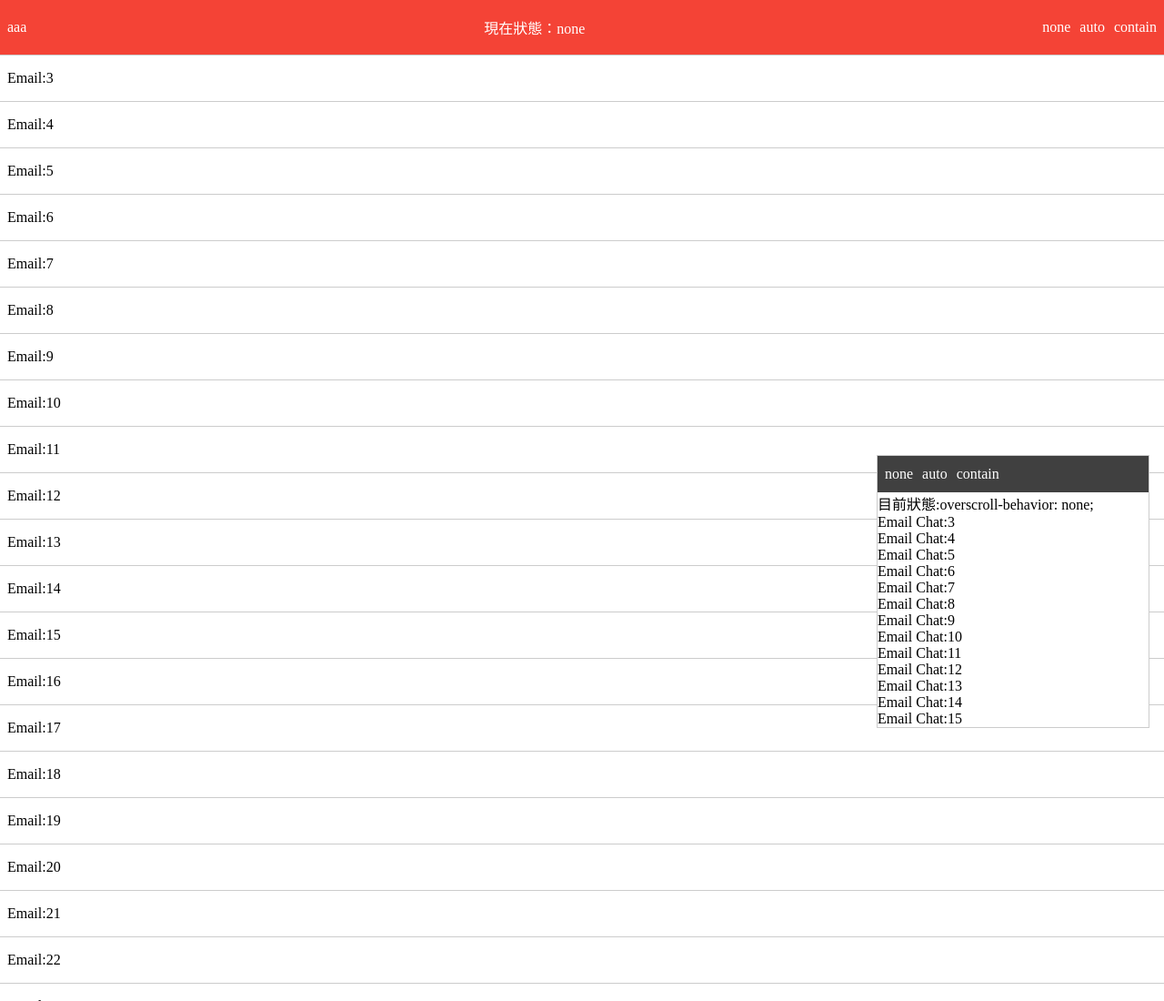
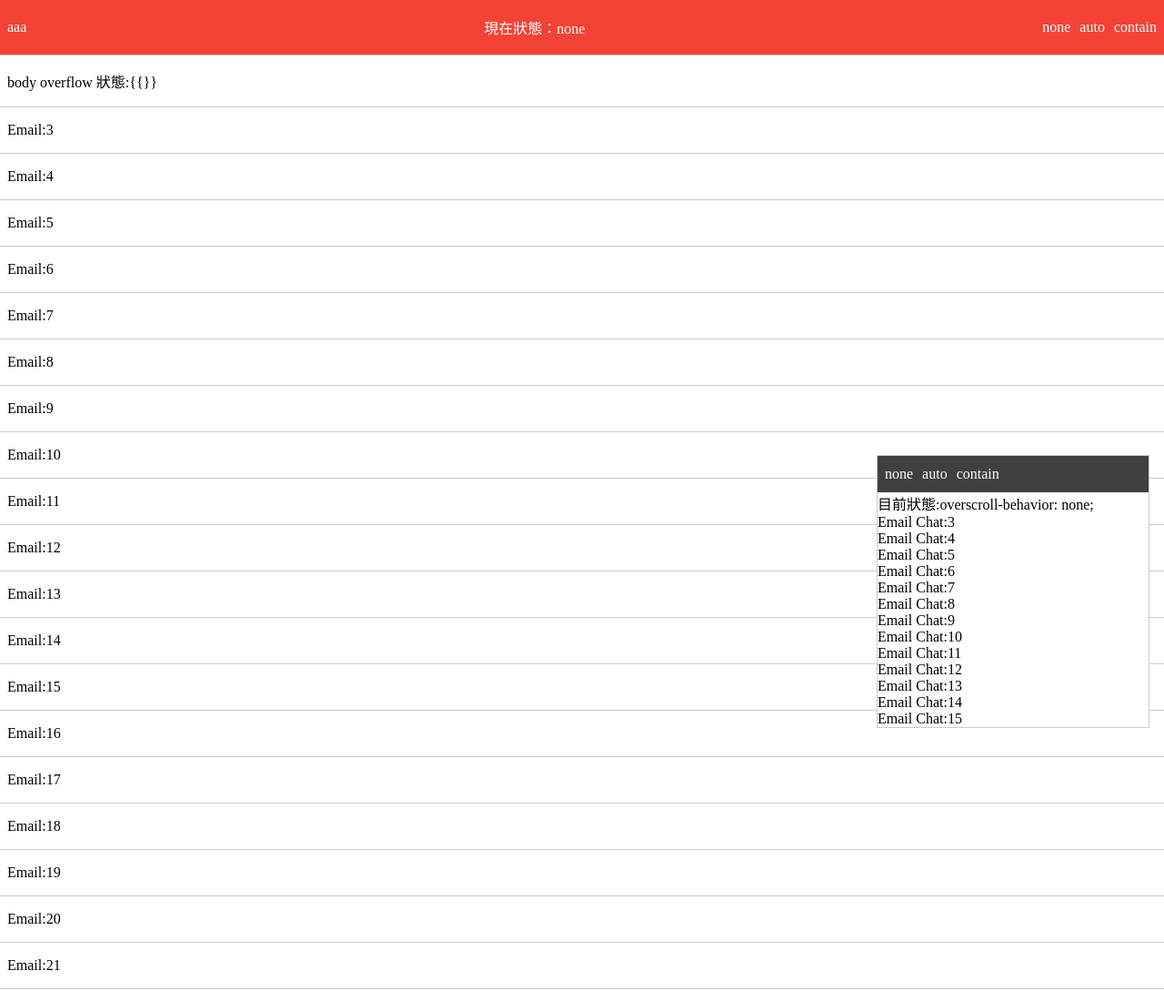
Before and after one commit to yji35j42012/test, a plain HTML site: page index2.html in a window 1280 px wide. Shown: the top 1100 px of the page at 91% size. Drawn offline with nearby package versions, Linux system fonts and the light colour scheme.

Commit message:
檔案同步

```diff
--- a/index2.html
+++ b/index2.html
@@ -144,6 +144,9 @@
             </ul>
         </header>
         <ul class="ul_content">
+            <li>
+                body overflow 狀態:{{}}
+            </li>
             <li v-for="(item,index) in 50">
                 Email:{{index + 3}}
             </li>
@@ -175,6 +178,7 @@
             el: '#app',
             data() {
                 return {
+                    bodyflow:'',
                     title: "aaa",
                     nowState: 'none',
                     sty: "overscroll-behavior: none;",
```
